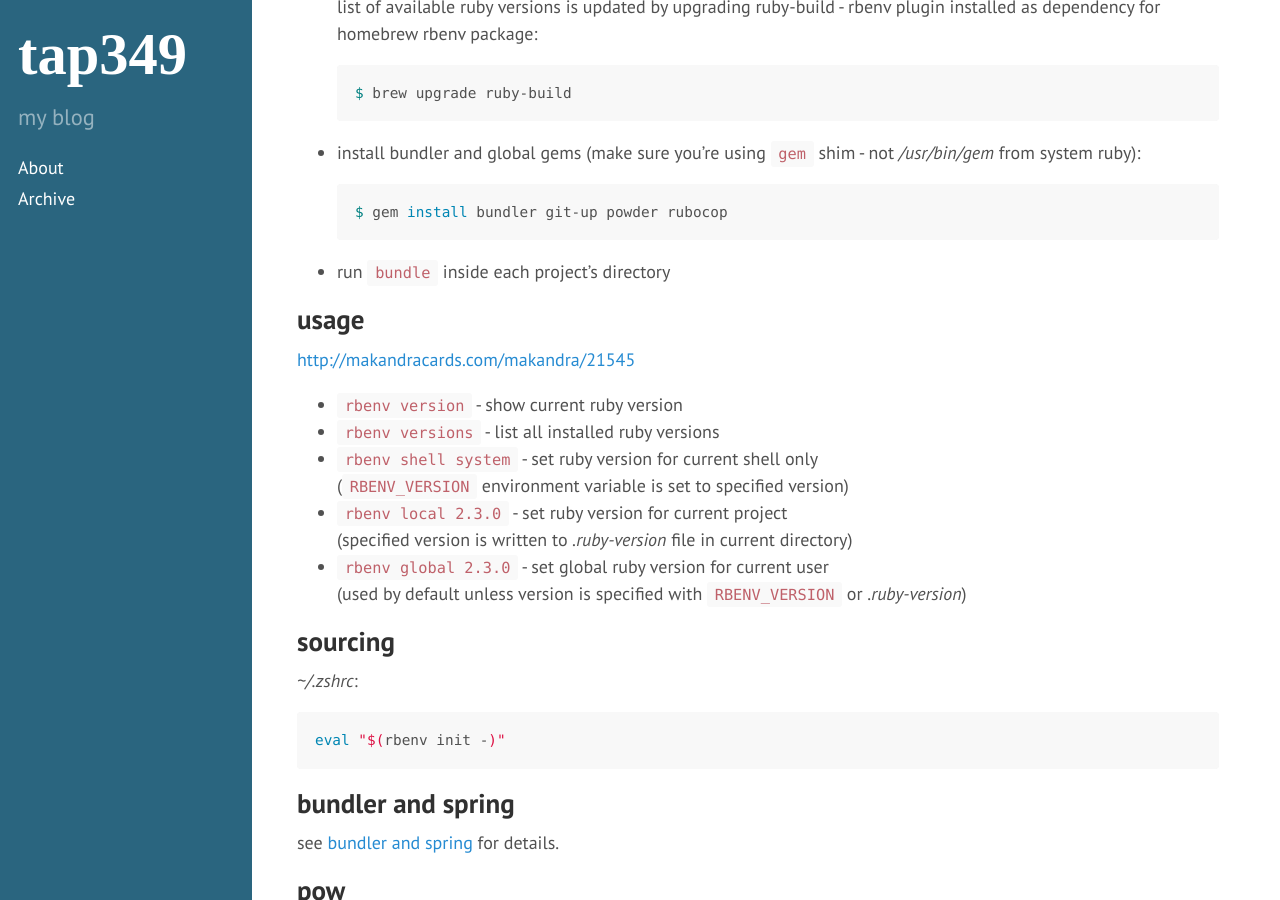
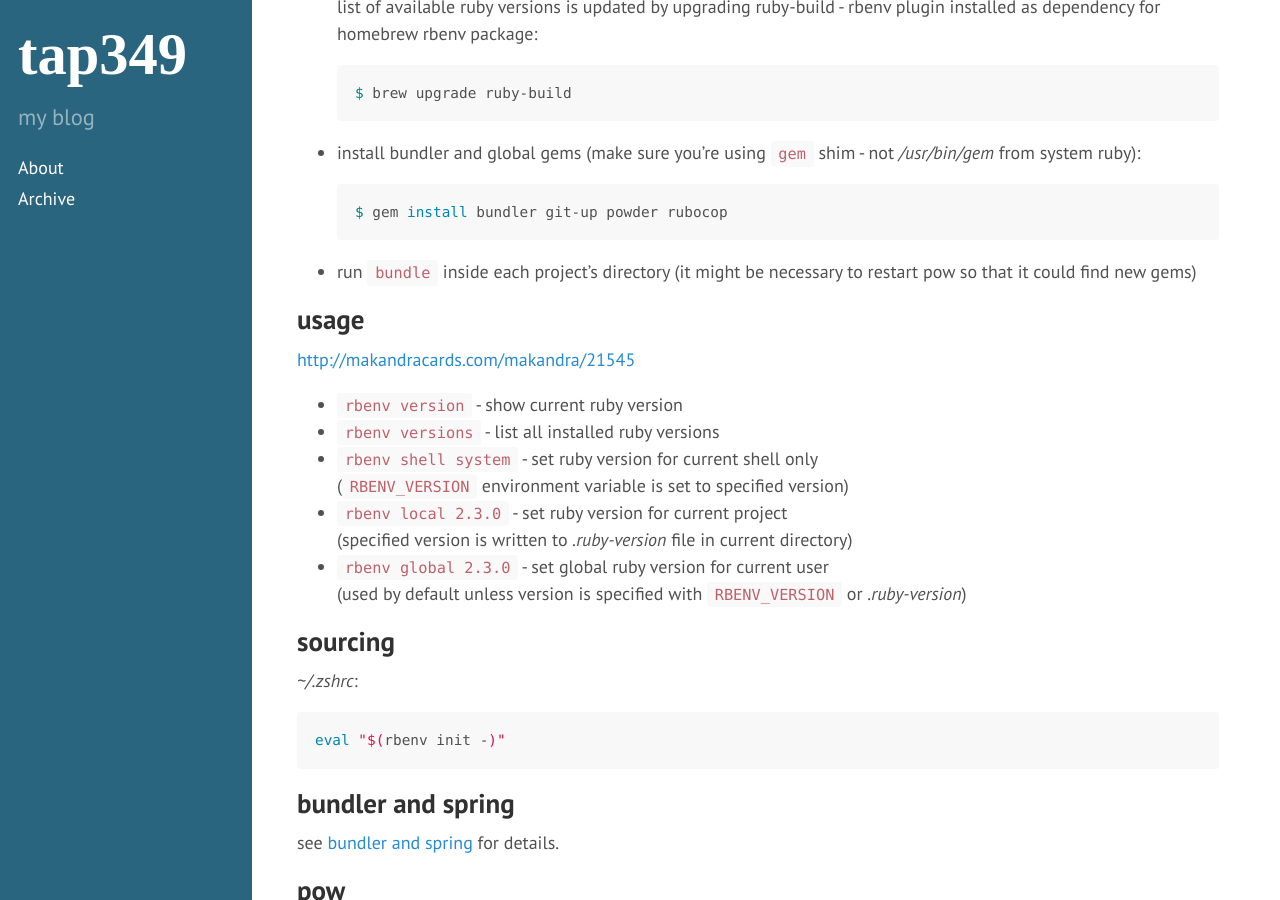
Before and after one commit to tap349/tap349.github.io, a Jekyll site: the page built from _posts/2016-03-30-rbenv.md, in a window 1280 px wide and 900 px high, scrolled down 1161 px. Built offline with Jekyll 4.4.1, drawn with Linux system fonts in a browser that asks for light colours.

Commit message:
update 2016-10-03_05:22:41

````diff
--- a/_posts/2016-03-30-rbenv.md
+++ b/_posts/2016-03-30-rbenv.md
@@ -70,6 +70,7 @@ takeaways:
   ```
 
 - run `bundle` inside each project's directory
+  (it might be necessary to restart pow so that it could find new gems)
 
 ## usage
 
````
